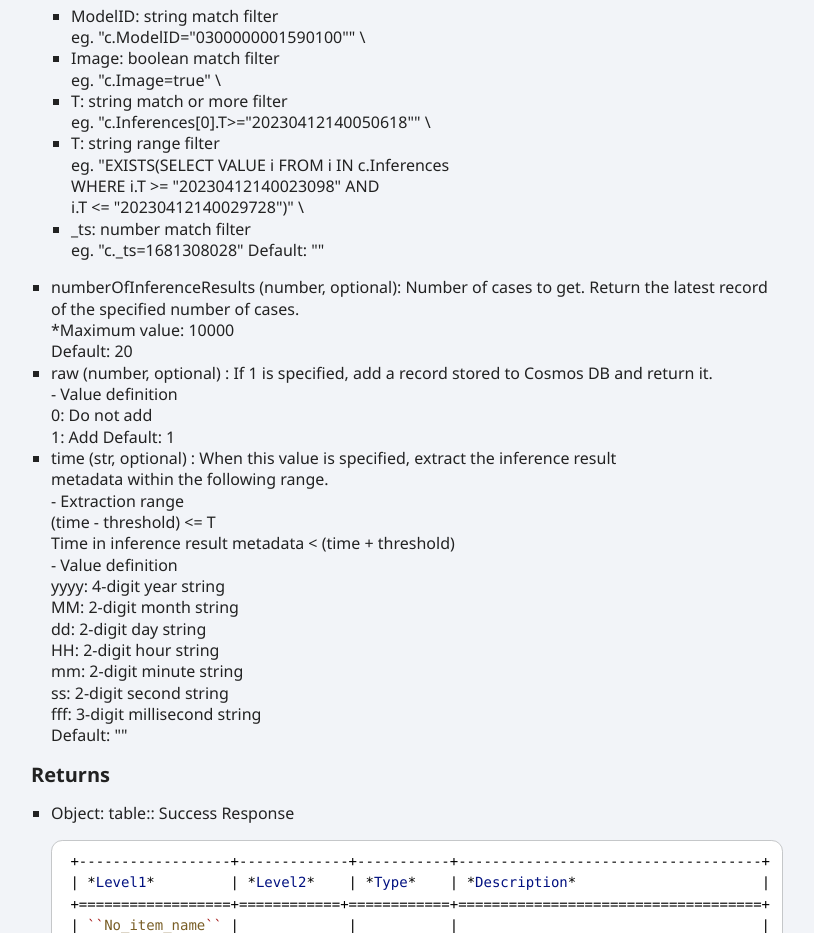
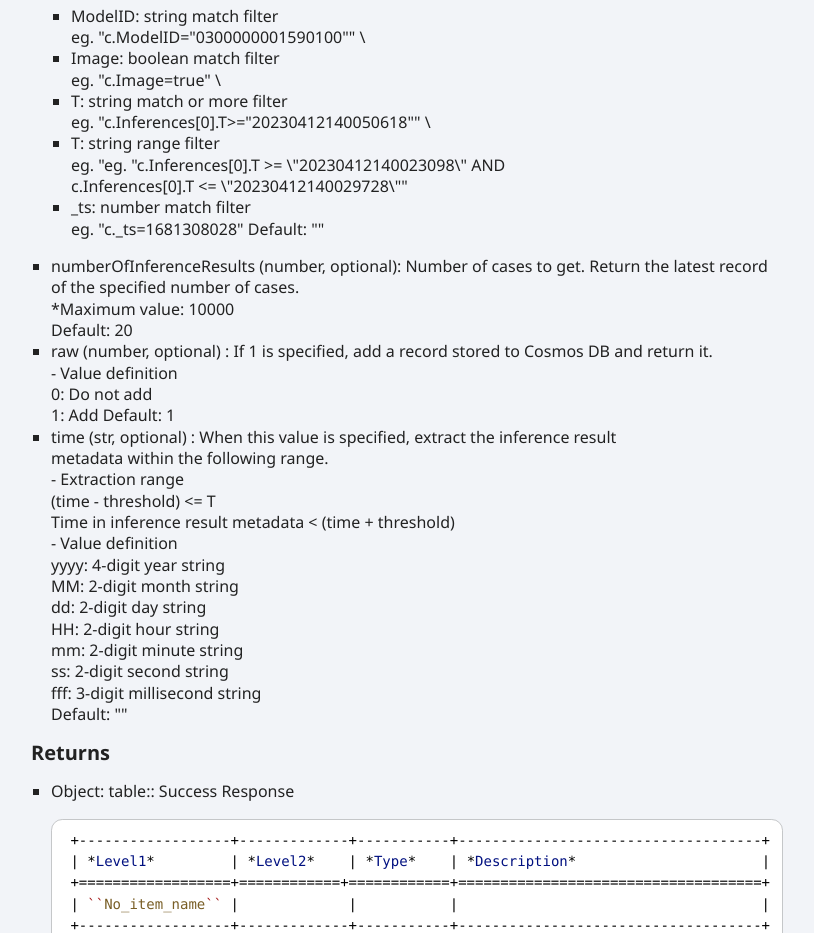
Before and after one commit to SonySemiconductorSolutions/aitrios-sdk-console-access-lib-ts, a plain HTML site: page docs/api-reference/classes/Insight.html in a window 1280 px wide. Shown: the part 10700-11633 px from the top of the page, without its empty margins (97-911 px from the left). Drawn offline with Linux system fonts and the light colour scheme.

Commit message:
Fix documentation examples for range filter in Insight class

```diff
--- a/docs/api-reference/classes/Insight.html
+++ b/docs/api-reference/classes/Insight.html
@@ -407,7 +407,7 @@ Example: <br>- Filter by model ID <br>  c.ModelID = &quot;0201020001790103&quot;
 <li>ModelID: string  match filter <br>eg. &quot;c.ModelID=&quot;0300000001590100&quot;&quot; \</li>
 <li>Image: boolean  match filter <br>eg. &quot;c.Image=true&quot; \</li>
 <li>T: string  match or more filter <br>eg. &quot;c.Inferences[0].T&gt;=&quot;20230412140050618&quot;&quot; \</li>
-<li>T: string  range filter <br>eg. &quot;EXISTS(SELECT VALUE i FROM i IN c.Inferences <br>WHERE i.T &gt;= &quot;20230412140023098&quot; AND <br>i.T &lt;= &quot;20230412140029728&quot;)&quot; \</li>
+<li>T: string  range filter <br>eg. &quot;eg. &quot;c.Inferences[0].T &gt;= \&quot;20230412140023098\&quot; AND <br>c.Inferences[0].T &lt;= \&quot;20230412140029728\&quot;&quot; </li>
 <li>_ts: number  match filter <br>eg. &quot;c._ts=1681308028&quot;
 Default: &quot;&quot;</li>
 </ul>
--- a/src/console_access_library/insight/insight.ts
+++ b/src/console_access_library/insight/insight.ts
@@ -232,9 +232,8 @@ export class Insight {
      *      - T: string  match or more filter \
             eg. "c.Inferences[0].T>=\"20230412140050618\"" \
      *      - T: string  range filter \
-            eg. "EXISTS(SELECT VALUE i FROM i IN c.Inferences \
-            WHERE i.T >= \"20230412140023098\" AND \
-            i.T <= \"20230412140029728\")" \
+            eg. "c.Inferences[0].T >= \"20230412140023098\" AND \
+            c.Inferences[0].T <= \"20230412140029728\"" \
      *      - _ts: number  match filter \
             eg. "c._ts=1681308028"
             Default: ""
```
